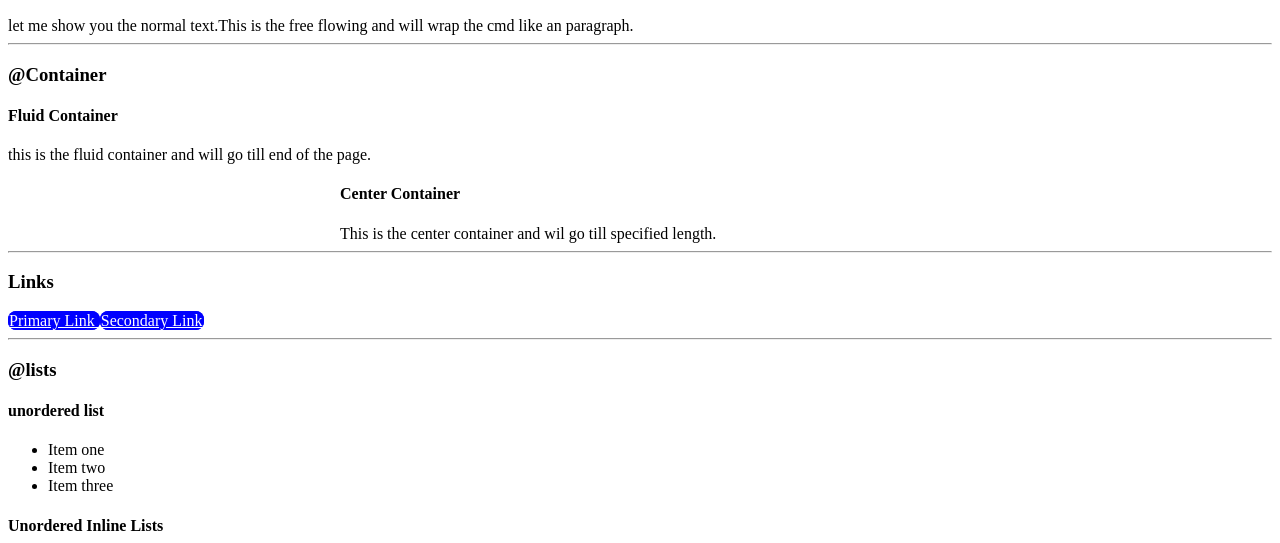
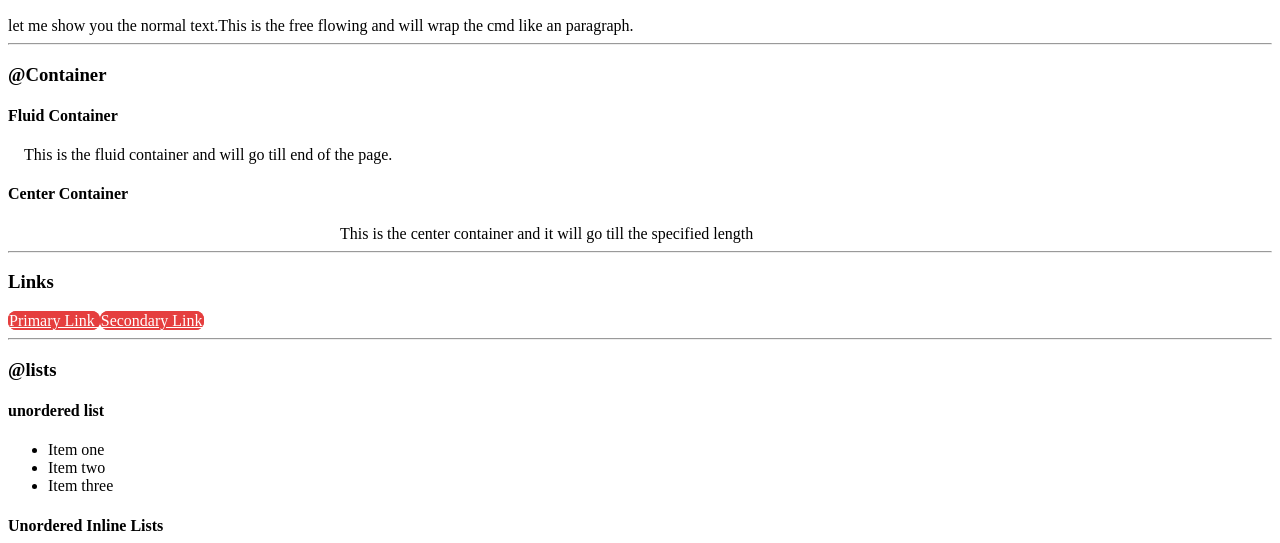
Before and after one commit to vaishnavi754/vaishnavi_htmlfile, a plain HTML site: page index.html in a window 1280 px wide. Shown: the part 257-800 px from the top of the page. Drawn offline with Linux system fonts and the light colour scheme.

Commit message:
minor changes

```diff
--- a/index.html
+++ b/index.html
@@ -22,11 +22,11 @@
 
     <h3 > @Container </h3>
     <h4 > Fluid Container </h4>
-    this is the fluid container and will go till end of the page.
-    <div class="container center-container ">
-    <h4> Center Container </h4>
-    This is the center container and wil go till specified length.
-    </div>
+    <div class="container"> This is the fluid container and will go till end of the page.</div>
+
+    <h4> Center Container</h4>
+    <div class="container center-container"> This is the center container and it will go till the specified length </div>
+
     <hr>
 
     <h3> Links </h3>
--- a/style.css
+++ b/style.css
@@ -1,12 +1,16 @@
 :root{
-    --primary-color:blue
+    --primary-color:#E53E3E
 }
 
 
 @import url('https://fonts.googleapis.com/css2?family=Noto+Sans+JP&display=swap');
 font-family: 'Noto Sans JP', sans-serif;
 body{
-    padding: 8 rem, 1 rem ;
+    font-family: 'Noto Sans JP', sans-serif;
+}
+.container{
+    padding-left: 1rem;
+    padding-right: 1rem;
 }
 .center-container{
     max-width: 600px;
```
